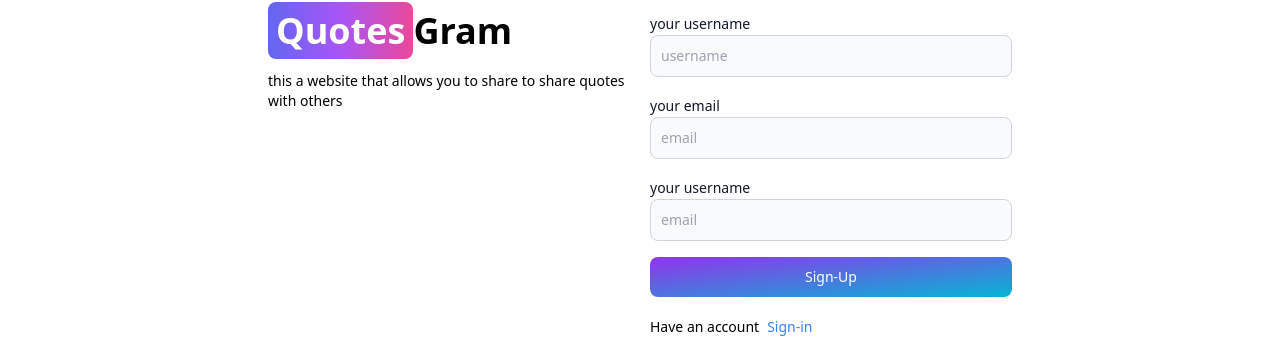
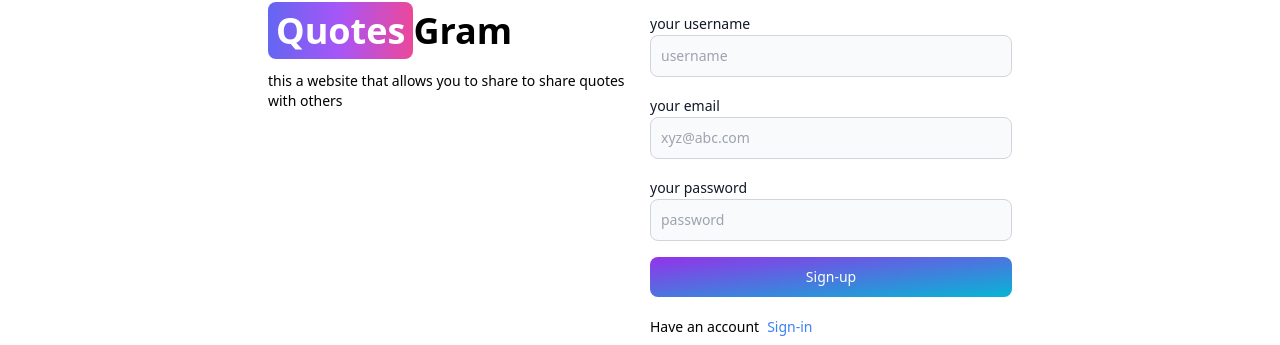
Before and after one commit to omEAGRAWAL/quote_mern_redux, a React (Vite) app in the folder client/: page /sign-up in a window 1280 px wide. Shown: the part 145-490 px from the top of the page. Built offline with nearby package versions, Linux system fonts and the light colour scheme.

Commit message:
added functionality to signup page

```diff
--- a/client/src/components/Header.jsx
+++ b/client/src/components/Header.jsx
@@ -16,7 +16,7 @@ function Header() {
         Gram
       </Link>
 
-      <form action="">
+      <form >
         <TextInput
           type="text"
           placeholder="Search"
--- a/client/src/pages/SignUp.jsx
+++ b/client/src/pages/SignUp.jsx
@@ -1,7 +1,43 @@
-import { Link } from "react-router-dom";
-import { Label, TextInput, Button } from "flowbite-react";
+import { Link ,useNavigate} from "react-router-dom";
+import { Label, TextInput, Button, Alert, Spinner } from "flowbite-react";
+import { useState } from "react";
+export default function SignUp() {
+  const navigate=useNavigate();
+  const [formdata, setformdata] = useState({});
+  const [errorMessage, seterrorMessage] = useState(null);
+  const [loading, setloading] = useState(false);
+  const eventHandler = (e) => {
+    setformdata({ ...formdata, [e.target.id]: e.target.value.trim() });
+    console.log(formdata);
+  };
+  const handleSubmit = async (e) => {
+    e.preventDefault();
+    if (!formdata.username || !formdata.email || !formdata.password) {
+      return seterrorMessage("please fill all the fields");
+    }
 
-export default function SignUp() {
+    try {
+      setloading(true);
+      seterrorMessage(null);
+      const res = await fetch("/api/auth/", {
+        method: "POST",
+        headers: { "Content-Type": "application/json" },
+        body: JSON.stringify(formdata),
+      });
+      const data = await res.json();
+      if (data.success === false) {
+        return seterrorMessage(data.message);
+      }
+      setloading(false);
+      if(res.ok){
+        navigate('/sign-in')
+      }
+    } catch (e) {
+      console.log(e);
+      setloading(false);
+    }
+  };
+
   return (
     <div className="min-h-screen mt-20">
       <div className="flex p-3 max-w-3xl mx-auto flex-col md:flex-row md:items-centre gap-5">
@@ -21,21 +57,31 @@ export default function SignUp() {
 
         <div className=" flex-1">
           {/*right side*/}
-          <form className="flex flex-col gap-4 ">
-            <div className="">
+          <form className="flex flex-col gap-4 " onSubmit={handleSubmit}>
+            <div className="" onChange={eventHandler}>
               <Label value="your username" />
               <TextInput type="text" placeholder="username" id="username" />
             </div>
-            <div className="">
+            <div className="" onChange={eventHandler}>
               <Label value="your email" />
-              <TextInput type="text" placeholder="email" id="email" />
+              <TextInput type="email" placeholder="xyz@abc.com" id="email" />
             </div>
-            <div className="">
-              <Label value="your username" />
-              <TextInput type="text" placeholder="email" id="password" />
+            <div className="" onChange={eventHandler}>
+              <Label value="your password" />
+              <TextInput type="password" placeholder="password" id="password" />
             </div>
-            <Button gradientDuoTone="purpleToBlue" type="submit">
-              Sign-Up
+            <Button
+              gradientDuoTone="purpleToBlue"
+              type="submit"
+              disabled={loading}
+            >
+              {loading ? (
+                <>
+                  <Spinner size="small" /> <span>Loading...</span>
+                </>
+              ) : (
+                "Sign-up"
+              )}
             </Button>
           </form>
           <div className="flex gap-2 text-sm mt-5 ">
@@ -44,6 +90,11 @@ export default function SignUp() {
               Sign-in
             </Link>
           </div>
+          {errorMessage && (
+            <Alert className="mt-5" color="failure">
+              {errorMessage}
+            </Alert>
+          )}
         </div>
       </div>
     </div>
--- a/client/vite.config.js
+++ b/client/vite.config.js
@@ -3,5 +3,13 @@ import react from '@vitejs/plugin-react-swc'
 
 // https://vitejs.dev/config/
 export default defineConfig({
+  server:{
+    proxy:{
+      '/api': {
+        target:'http://localhost:3000',
+        secure:false
+    },
+  },
+},
   plugins: [react()],
 })
```
